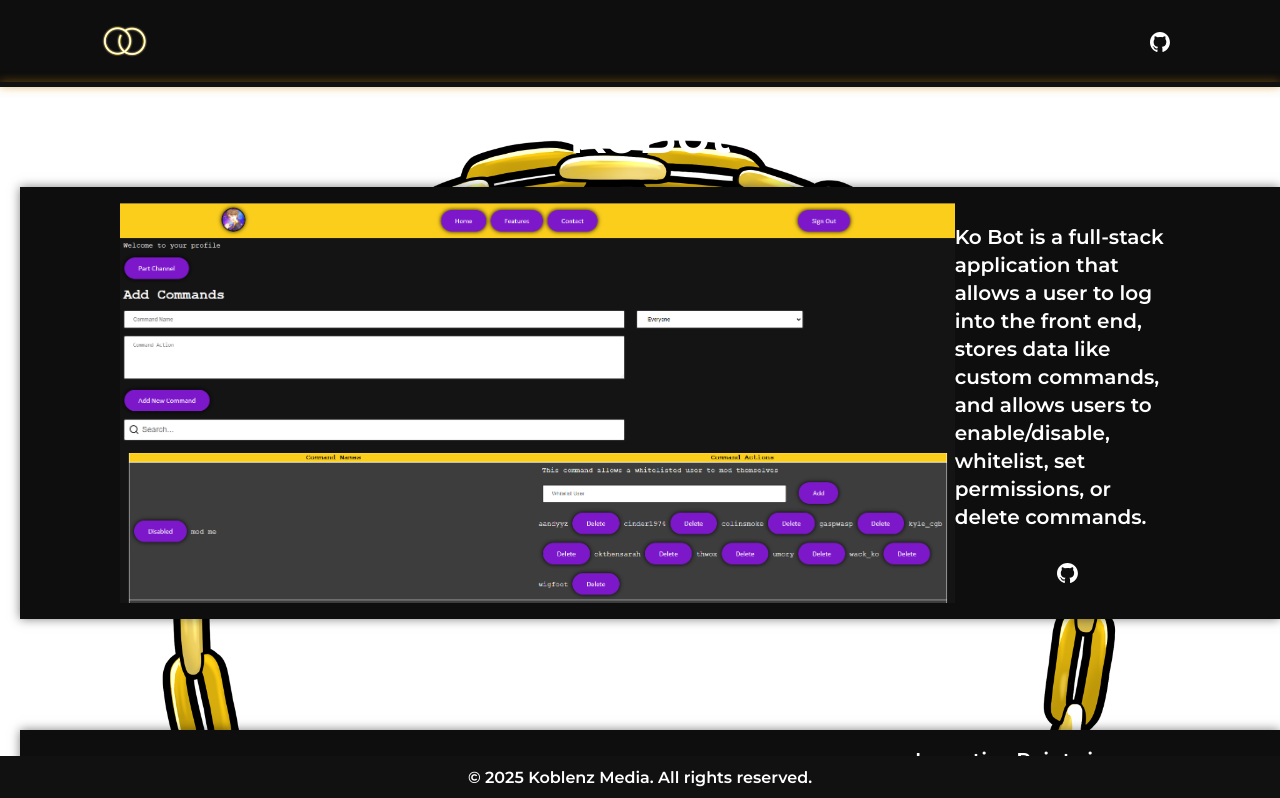
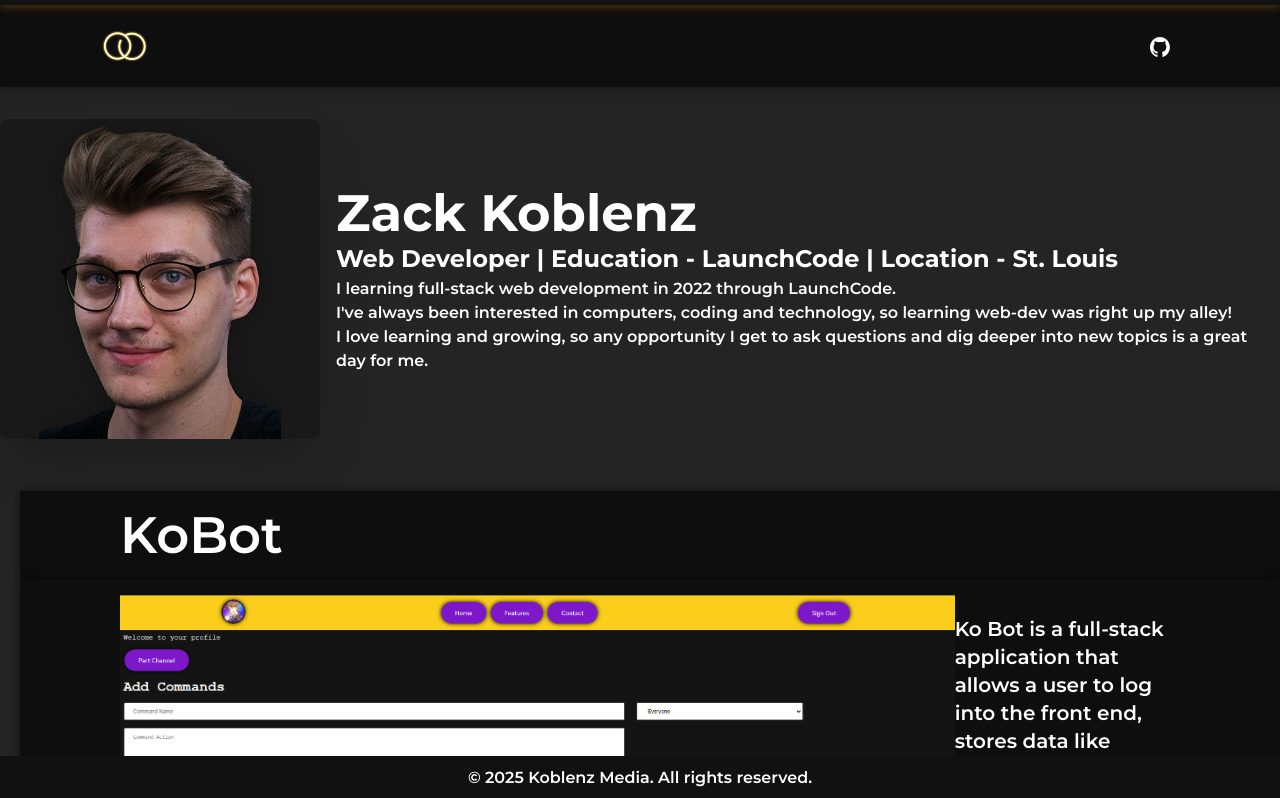
Before and after one commit to ZackKoblenz/portfolio-2025, a React (Vite) app: page / in a window 1280 px wide. Shown: the top 798 px of the page. Built offline with nearby package versions, Linux system fonts and the light colour scheme.

Commit message:
Formatting and About Me

```diff
--- a/src/App.css
+++ b/src/App.css
@@ -9,7 +9,8 @@
 body {
   font-family: Montserrat;
   font-weight: 600;
-  background: url('assets/necklace.png') no-repeat center fixed;
+  /* background: url('assets/necklace.png') no-repeat center fixed; */
+  background-color: rgb(36, 36, 36);
   background-size: cover;
   background-position-y: 125%;
   color: white;
--- a/src/App.tsx
+++ b/src/App.tsx
@@ -10,8 +10,6 @@
   return (
     <>
       <Header />
-      <Navbar />
-      <Scrollbar />
       <Home />
       <Footer />
     </>
--- a/src/components/AppearingElement copy.tsx
+++ b/src/components/AppearingElement copy.tsx
@@ -1,6 +1,6 @@
 import React, { useState, useEffect } from 'react';
 
-function AppearingElement({ children, delay = 3000 }) {
+function AppearingElement({ children, delay = 3100 }) {
   const [isVisible, setIsVisible] = useState(false);
 
   useEffect(() => {
--- a/src/components/DisappearingElement.tsx
+++ b/src/components/DisappearingElement.tsx
@@ -1,6 +1,6 @@
 import React, { useState, useEffect } from 'react';
 
-function DisappearingElement({ children, delay = 3000 }) {
+function DisappearingElement({ children, delay = 3100 }) {
   const [isVisible, setIsVisible] = useState(true);
 
   useEffect(() => {
--- a/src/components/Header.tsx
+++ b/src/components/Header.tsx
@@ -1,10 +1,12 @@
 import React from 'react'
-
+import Navbar from './Navbar'
+import Scrollbar from './Scrollbar'
 function Header() {
   return (
-    <div>
-
-    </div>
+    <>
+      <Scrollbar />
+      <Navbar />
+    </>
   )
 }
 
--- a/src/components/Scrollbar.tsx
+++ b/src/components/Scrollbar.tsx
@@ -18,7 +18,7 @@
   return (
     <>
       {/* Scroll Progress Bar */}
-      <div className="scroll-bar top-0 left-0 w-full h-2 bg-black-900 z-50">
+      <div className="scroll-bar top-0 left-0 w-full h-2 bg-black-900 z-100">
         <div
           className="h-full"
           style={{ width: `${scrollPercent}%`, backgroundColor: `rgb(255, 255, 0)` }}
--- a/src/index.css
+++ b/src/index.css
@@ -1,6 +1,7 @@
 @import "tailwindcss";
+@import url('https://fonts.googleapis.com/css2?family=Montserrat:ital,wght@0,100..900;1,100..900&display=swap');
 @plugin "daisyui";
-@import url('https://fonts.googleapis.com/css2?family=Montserrat:ital,wght@0,100..900;1,100..900&display=swap');
+
 
 :root {
   font-family: Montserrat;
@@ -36,7 +37,10 @@
   font-size: 3.2em;
   line-height: 1.1;
 }
-
+h2 {
+  font-size: 1.5em;
+  font-weight: bold;
+}
 button {
   border-radius: 8px;
   border: 1px solid transparent;
--- a/src/pages/Aboutme.tsx
+++ b/src/pages/Aboutme.tsx
@@ -1,10 +1,26 @@
 import React from 'react'
+import pfp from '../assets/pfp.jpeg'
 
 function Aboutme() {
   return (
+<div className="hero bg-inherit h-96">
+  <div className="hero-content flex-col lg:flex-row">
+    <img
+      src={pfp}
+      className="rounded-lg w-xs shadow-2xl" />
     <div>
-
+      <h1 className="text-6xl font-bold">Zack Koblenz</h1>
+      <h2 className="py-6">
+        Web Developer | Education - LaunchCode | Location - St. Louis
+      </h2>
+      <p>
+        I learning full-stack web development in 2022 through LaunchCode.
+      </p>
+      <p>I've always been interested in computers, coding and technology, so learning web-dev was right up my alley!</p>
+      <p>I love learning and growing, so any opportunity I get to ask questions and dig deeper into new topics is a great day for me.</p>
     </div>
+  </div>
+</div>
   )
 }
 
--- a/src/pages/Home.tsx
+++ b/src/pages/Home.tsx
@@ -7,22 +7,17 @@
 import AppearingElement from '../components/AppearingElement copy'
 import DisappearingElement from '../components/DisappearingElement'
 import Progress from '../components/Progress'
-
+import Aboutme from './Aboutme'
 function Home() {
-
-
-
-
 return (
     <>
-<DisappearingElement children={<Progress></Progress>} />
+        <DisappearingElement children={<Progress />} />
+        <AppearingElement children={<Aboutme />} />
         <AppearingElement children={<Projects />} />
-
         <br></br>
         <br></br>
         <br></br>
     </>
-
   )
 }
 
--- a/src/pages/Projects.tsx
+++ b/src/pages/Projects.tsx
@@ -10,8 +10,9 @@
   return (
     <div>
       <div className="projects w-full text-center ">
+        <div className='Navbar'>
         <h1>KoBot</h1>
-        <br></br>
+        </div>
         <div className='Navbar'>
             <img src={kobot} className="h-100 transition delay-150 duration-300 ease-in-out hover:-translate-y-1 hover:scale-101"></img>
             <div className=" flex flex-col justify-center content-center w-1/4 gap-8 ">
@@ -24,8 +25,9 @@
         </div>
     </div>
     <div className="projects w-full text-center">
+    <div className='Navbar'>
         <h1>Incentive Points</h1>
-        <br></br>
+    </div>
         <div className='Navbar'>
             <img src={points} className="h-100 transition delay-150 duration-300 ease-in-out hover:-translate-y-1 hover:scale-101"></img>
             <div className="flex flex-col w-1/4 gap-8 ">
@@ -37,8 +39,9 @@
         </div>
     </div>
     <div className="projects w-full text-center">
+      <div className='Navbar'>
         <h1>Bingo Generator</h1>
-        <br></br>
+      </div>
         <div className='Navbar'>
             <img src={generator} className="h-100 transition delay-150 duration-300 ease-in-out hover:-translate-y-1 hover:scale-101"></img>
             <div className=" flex flex-col w-1/4 gap-8 ">
@@ -50,8 +53,9 @@
         </div>
     </div>
     <div className="projects w-full text-center">
+      <div className='Navbar'>
         <h1>King of the Hill Tracker</h1>
-        <br></br>
+      </div>
         <div className='Navbar'>
             <img src={koth} className="h-100 transition delay-150 duration-300 ease-in-out hover:-translate-y-1 hover:scale-101"></img>
             <div className=" flex flex-col w-1/4 gap-8  ">
```
Also changed, not shown: src/assets/pfp.jpeg (added). Lines whose indentation alone changed are shown as unchanged.
